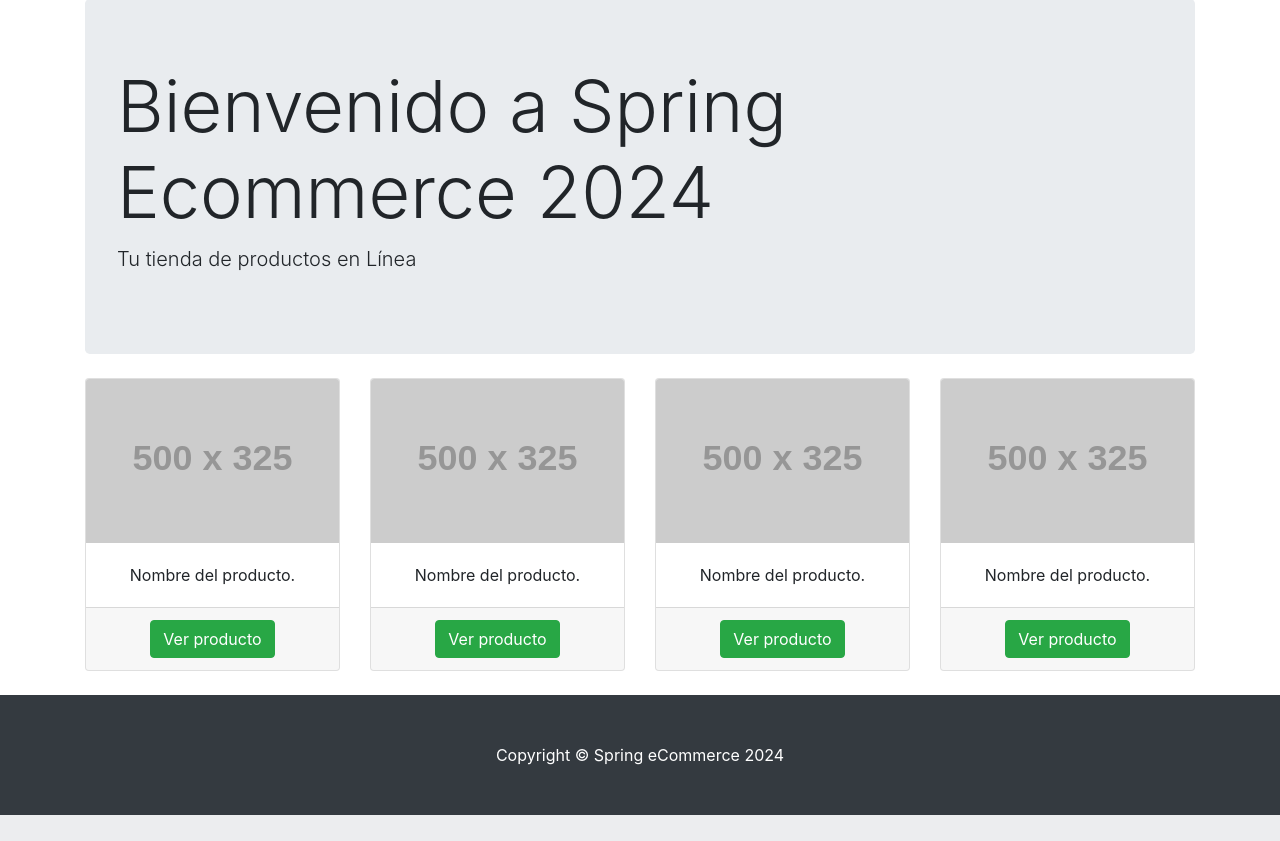
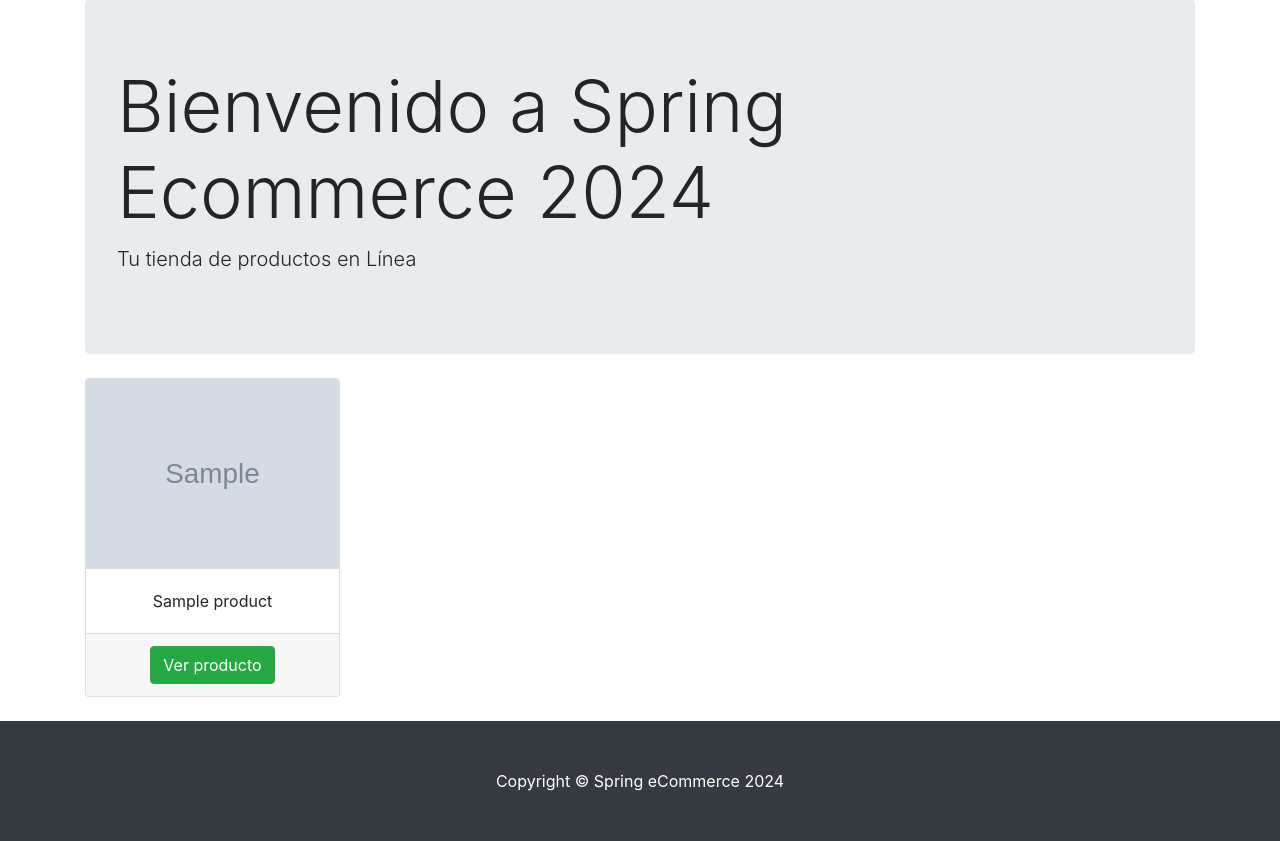
Before and after one commit to roberto-lumbreras/game-legends-collectibles, a Spring Boot app: page /ecommerce in a window 1280 px wide. Shown: the part 81-922 px from the top of the page. Before the commit the page ends 896 px from the top, so only its background shows below. Run offline with Spring Boot 4, Linux system fonts and the light colour scheme; tables that the repository leaves empty hold one stand-in row (values such as "Sample post"); grey boxes marked "Sample" are stand-in pictures; grey boxes labelled with a size stand in for pictures from a placeholder-image service; some libraries are stand-ins or nearby versions.

Commit message:
moved images folder to static directory, products images are now displayed in the home page

```diff
--- a/src/main/java/org/factoriaf5/ecommerce/controller/EcommerceController.java
+++ b/src/main/java/org/factoriaf5/ecommerce/controller/EcommerceController.java
@@ -25,7 +25,8 @@ public class EcommerceController {
     ProductService productService;
 
     @GetMapping
-    public String home(){
+    public String home(Model model){
+        model.addAttribute("products",productService.findAllProducts());
         return "index";
     }
 
--- a/src/main/java/org/factoriaf5/ecommerce/service/ProductService.java
+++ b/src/main/java/org/factoriaf5/ecommerce/service/ProductService.java
@@ -36,6 +36,7 @@ public class ProductService {
     }
 
     private void imageDeletionService(String imgUrl) {
+        imgUrl = System.getProperty("user.dir")+"/src/main/resources/static"+imgUrl;
         File img = new File(imgUrl);
         if(img.exists()){
             img.delete();
@@ -64,7 +65,7 @@ public class ProductService {
     }
 
     private String imageCreationService(MultipartFile img) throws IOException{
-        final String UPLOAD_DIR = System.getProperty("user.dir")+"/images";
+        final String UPLOAD_DIR = System.getProperty("user.dir")+"/src/main/resources/static/images";
         File uploadDir = new File(UPLOAD_DIR);
         System.out.println("ruta del directorio de carga de imagen -> "+uploadDir.getAbsolutePath());
         if(!uploadDir.exists()){
@@ -74,7 +75,7 @@ public class ProductService {
         uploadDir = new File(uploadDir,filename);
         System.out.println("ruta del archivo de imagen -> "+uploadDir.getAbsolutePath());
         img.transferTo(uploadDir);
-        return "images/"+filename;
+        return "/images/"+filename;
     }
 
 }
--- a/src/main/resources/templates/index.html
+++ b/src/main/resources/templates/index.html
@@ -36,49 +36,14 @@
         <!-- Page Features -->
         <div class="row text-center">
 
-            <div class="col-lg-3 col-md-6 mb-4">
+            <div class="col-lg-3 col-md-6 mb-4" th:each="product: ${products}">
                 <div class="card h-100">
-                    <img class="card-img-top" src="http://placehold.it/500x325" alt="">
+                    <img class="card-img-top" th:src="@{${product.imgUrl}}" alt="">
                     <div class="card-body">
-                        <p class="card-text">Nombre del producto.</p>
+                        <p class="card-text" th:text="${product.name}"></p>
                     </div>
                     <div class="card-footer">
                         <a href="productohome.html" class="btn btn-success">Ver producto</a>
-                    </div>
-                </div>
-            </div>
-
-            <div class="col-lg-3 col-md-6 mb-4">
-                <div class="card h-100">
-                    <img class="card-img-top" src="http://placehold.it/500x325" alt="">
-                    <div class="card-body">
-                        <p class="card-text">Nombre del producto.</p>
-                    </div>
-                    <div class="card-footer">
-                        <a href="#" class="btn btn-success">Ver producto</a>
-                    </div>
-                </div>
-            </div>
-
-            <div class="col-lg-3 col-md-6 mb-4">
-                <div class="card h-100">
-                    <img class="card-img-top" src="http://placehold.it/500x325" alt="">
-                    <div class="card-body">
-                        <p class="card-text">Nombre del producto.</p>
-                    </div>
-                    <div class="card-footer">
-                        <a href="#" class="btn btn-success">Ver producto</a>
-                    </div>
-                </div>
-            </div>
-            <div class="col-lg-3 col-md-6 mb-4">
-                <div class="card h-100">
-                    <img class="card-img-top" src="http://placehold.it/500x325" alt="">
-                    <div class="card-body">
-                        <p class="card-text">Nombre del producto.</p>
-                    </div>
-                    <div class="card-footer">
-                        <a href="#" class="btn btn-success">Ver producto</a>
                     </div>
                 </div>
             </div>
```
